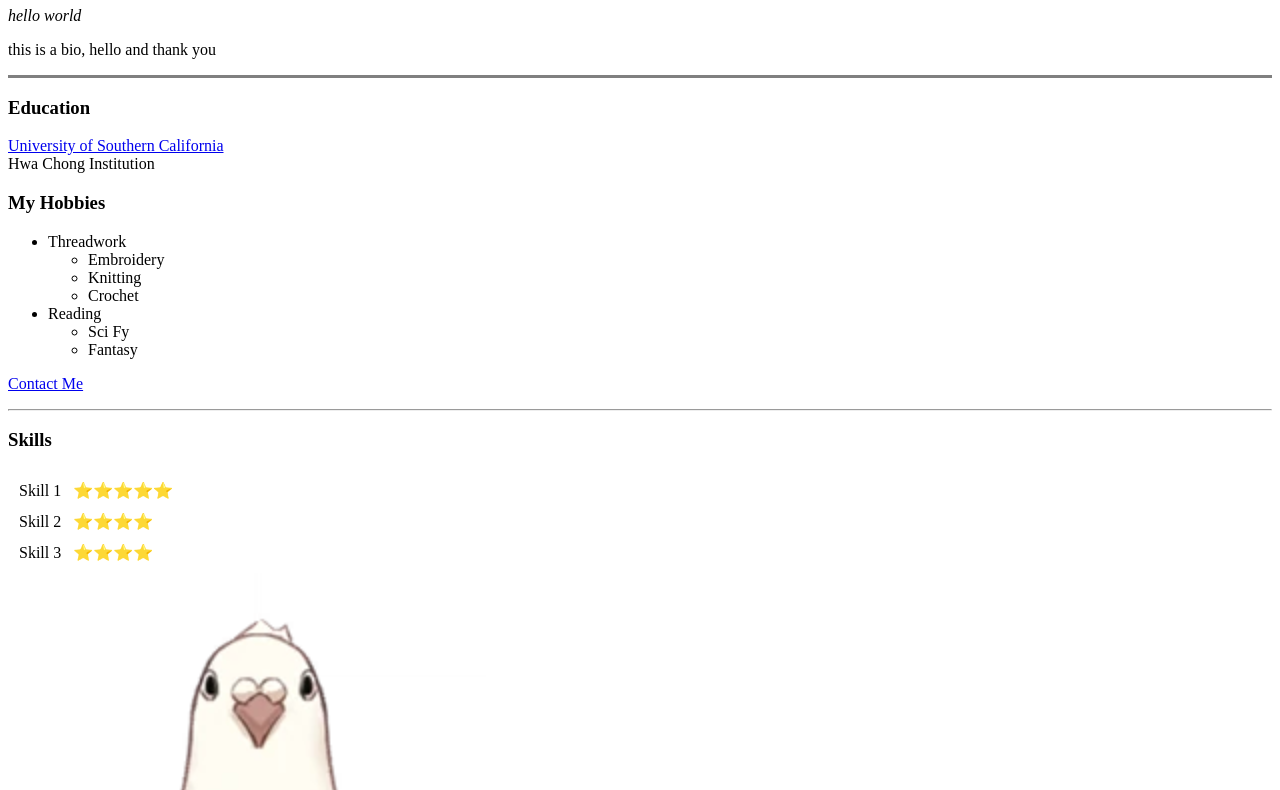
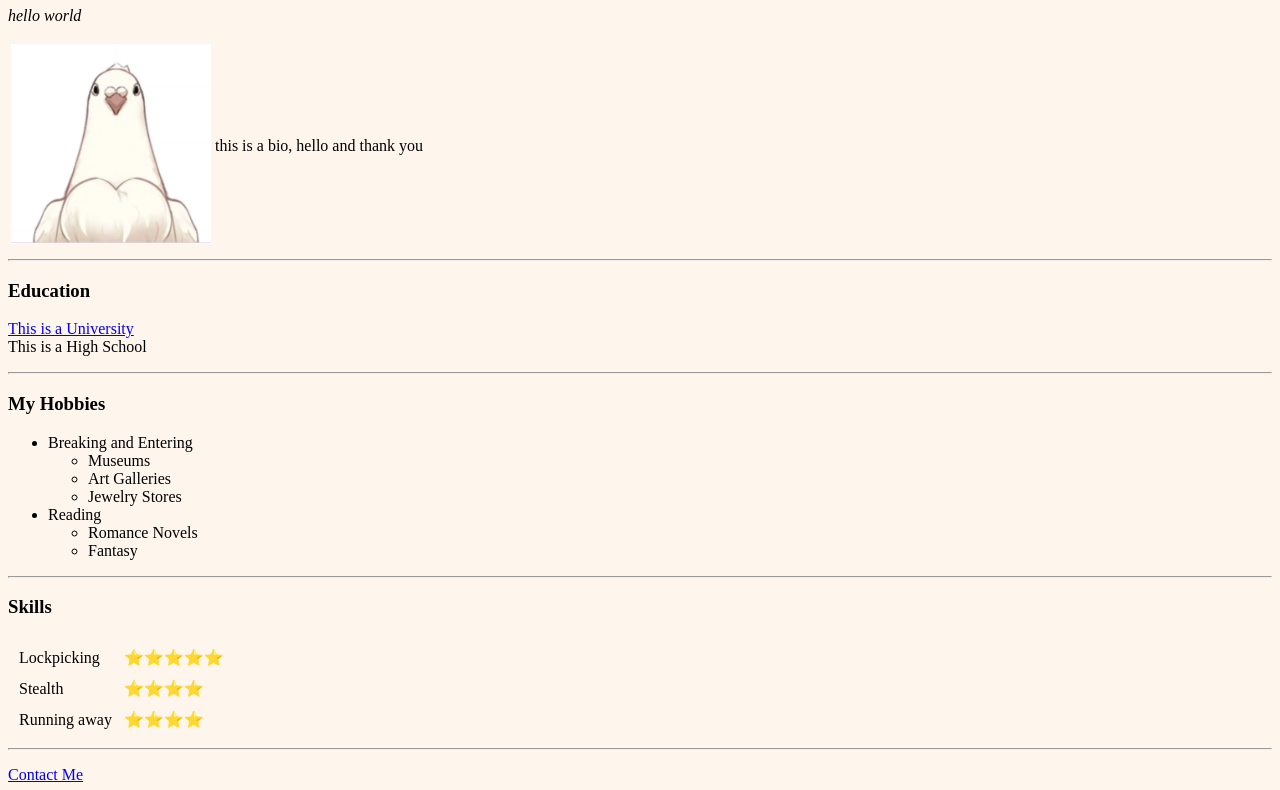
Before and after one commit to snowpear57/cv, a plain HTML site: page index.html in a window 1280 px wide. Shown: the part 73-863 px from the top of the page. Drawn offline with Linux system fonts and the light colour scheme.

Commit message:
Update index.html

```diff
--- a/index.html
+++ b/index.html
@@ -4,45 +4,51 @@
     <meta charset="UTF-8">
     <title>Hello Personal Site</title>
 </head>
-<body>
-<h1>Blah</h1>
+<body style="background-color: #FEF5ED">
+<h1>Lupin</h1>
 <p><em>hello world</em></p>
-<p>this is a bio, hello and thank you</p>
-<hr size="3" noshade>
+<table>
+    <tr>
+        <td><img src="picture.png" alt="pigeon" width="200" height="200"></td>
+        <td>this is a bio, hello and thank you</td>
+    </tr>
+</table>
+<hr>
 <h3>Education</h3>
-<p><a href="https://www.usc.edu/">University of Southern California</a><br>Hwa Chong Institution</p>
+<p><a href="https://www.google.com/">This is a University</a><br>This is a High School</p>
+<hr>
 <h3>My Hobbies</h3>
 <ul>
-    <li>Threadwork</li>
+    <li>Breaking and Entering</li>
     <ul>
-        <li>Embroidery</li>
-        <li>Knitting</li>
-        <li>Crochet</li>
+        <li>Museums</li>
+        <li>Art Galleries</li>
+        <li>Jewelry Stores</li>
     </ul>
     <li>Reading</li>
     <ul>
-        <li>Sci Fy</li>
+        <li>Romance Novels</li>
         <li>Fantasy</li>
     </ul>
 </ul>
-<p><a href="contact.html">Contact Me</a></p>
 <hr>
 <h3>Skills</h3>
 <table cellspacing="10">
     <tr>
-        <td>Skill 1</td>
+        <td>Lockpicking</td>
         <td>⭐⭐⭐⭐⭐️</td>
     </tr>
     <tr>
-        <td>Skill 2</td>
+        <td>Stealth</td>
         <td>⭐⭐⭐⭐</td>
     </tr>
     <tr>
-        <td>Skill 3</td>
+        <td>Running away</td>
         <td>⭐⭐⭐⭐</td>
     </tr>
 </table>
-<img src="picture.png" alt="pigeon">
+<hr>
+<p><a href="contact.html">Contact Me</a></p>
 
 </body>
 </html>
```
